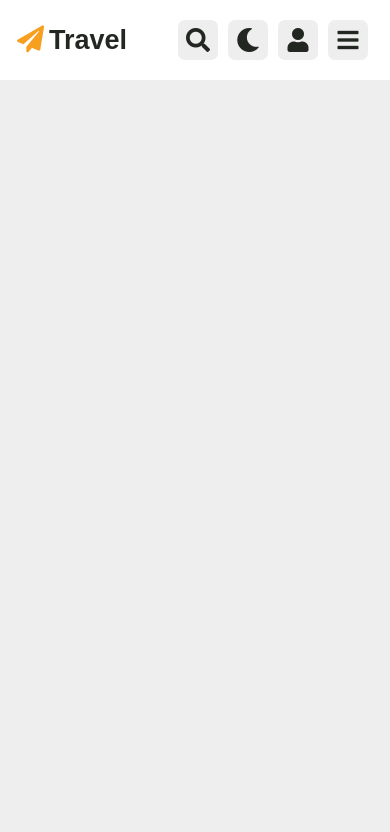
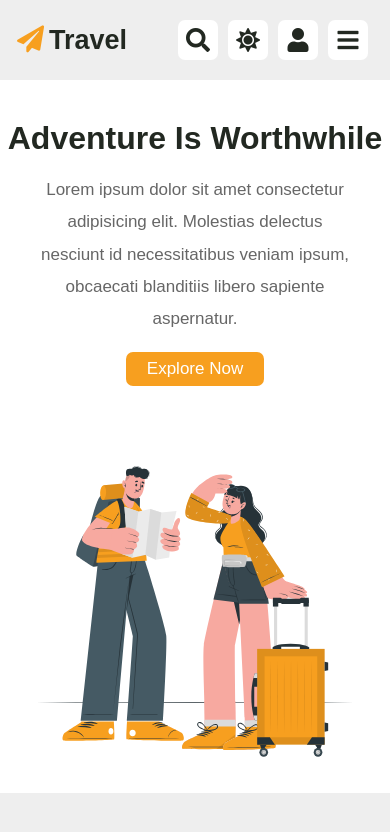
Before and after one commit to YousefDan/tour-travel-pro, a React (Create React App) app: page / in a window 390 px wide. Shown: the top 832 px of the page. Built offline with nearby package versions, Linux system fonts and the light colour scheme.

Commit message:
Intro component added

```diff
--- a/src/App.js
+++ b/src/App.js
@@ -2,12 +2,14 @@ import { useContext } from "react";
 import Header from "./components/header/Header";
 import TravelContext from "./context/context";
 import "./app.scss"
+import Intro from "./components/intro/Intro";
 
 
 const App = () => {
  const {darkMode} = useContext(TravelContext)
   return ( <section className={darkMode && "active"}>
     <Header />
+    <Intro />
   </section> );
 }
 
--- a/src/components/header/Header.jsx
+++ b/src/components/header/Header.jsx
@@ -30,7 +30,7 @@ const Header = () => {
           <i className="fas fa-search"></i>
         </div>
         <div onClick={() => setDarkMode(!darkMode)} className="icon">
-          <i className="fas fa-moon"></i>
+          <i className={darkMode ? "fas fa-moon" : "fas fa-sun"}></i>
         </div>
         <div onClick={toggleLoginFormHandler} className="icon">
           <i className="fas fa-user"></i>
--- a/src/components/header/header.scss
+++ b/src/components/header/header.scss
@@ -5,7 +5,7 @@
   top: 0;
   right: 0;
   left: 0;
-  background: var(--bg-color-2);
+  background: var(--bg-color-1);
   color: var(--text-color-2);
   display: flex;
   align-items: center;
@@ -23,7 +23,7 @@
   .search-box {
     height: 50px;
     width: 50%;
-    background: var(--bg-color-1);
+    background: var(--bg-color-2);
     border-radius: 7px;
     overflow: hidden;
     input {
@@ -47,7 +47,7 @@
     display: flex;
     align-items: center;
     .icon {
-      background: var(--bg-color-1);
+      background: var(--bg-color-2);
       width: 40px;
       height: 40px;
       border-radius: 7px;
@@ -73,7 +73,7 @@
     top: 90px;
     right: 40px;
     width: 240px;
-    background: var(--bg-color-2);
+    background: var(--bg-color-1);
     padding: 5px 15px;
     border-radius: 7px;
     transform: scale(0);
@@ -90,7 +90,7 @@
       font-weight: 500;
       &:hover {
         color: var(--orange-color);
-        background: var(--bg-color-1);
+        background: var(--bg-color-2);
         padding-left: 20px;
       }
     }
@@ -107,7 +107,7 @@
       left: 0;
       margin: auto;
       width: 90%;
-      background: var(--bg-color-2);
+      background: var(--bg-color-1);
     }
     .icons-wrapper {
       .icon.search-icon {
--- a/src/components/header/login-form.scss
+++ b/src/components/header/login-form.scss
@@ -3,7 +3,7 @@
   position: absolute;
   top: 90px;
   right: 40px;
-  background: var(--bg-color-2);
+  background: var(--bg-color-1);
   padding: 15px;
   border-radius: 7px;
   transform: scale(0);
@@ -20,7 +20,7 @@
       width: 100%;
       height: 40px;
       border: none;
-      background: var(--bg-color-1);
+      background: var(--bg-color-2);
       color: var(--text-color-1);
       border-radius: 7px;
       padding: 5px 10px;
--- /dev/null
+++ b/src/components/intro/Intro.jsx
@@ -0,0 +1,22 @@
+import "./intro.scss";
+
+const Intro = () => {
+  return (
+    <section className="intro">
+      <div className="img-intro">
+        <img src="/images/home-img.svg" alt="" />
+      </div>
+      <div className="content-intro">
+        <h1>Adventure Is Worthwhile</h1>
+        <p>
+          Lorem ipsum dolor sit amet consectetur adipisicing elit. Molestias
+          delectus nesciunt id necessitatibus veniam ipsum, obcaecati blanditiis
+          libero sapiente aspernatur.
+        </p>
+        <div className="btn">Explore Now</div>
+      </div>
+    </section>
+  );
+};
+
+export default Intro;
--- /dev/null
+++ b/src/components/intro/intro.scss
@@ -0,0 +1,63 @@
+.intro {
+  padding-top: 80px;
+  height: 100vh;
+  width: 100%;
+  display: flex;
+  align-items: center;
+  justify-content: space-between;
+  flex-wrap: wrap;
+  background: var(--bg-color-2);
+  color: var(--text-color-1);
+  .img-intro {
+    flex: 5;
+    padding: 7px;
+    padding-top: 40px;
+    height: 500px;
+    img {
+      width: 100%;
+      object-fit: cover;
+      height: 100%;
+    }
+  }
+  .content-intro {
+    flex: 7;
+    h1 {
+      color: var(--text-color-2);
+      font-size: 42px;
+    }
+    p {
+      width: 70%;
+      text-align: center;
+      font-size: 17px;
+      margin: 17px 0;
+      line-height: 1.9;
+    }
+  }
+}
+@media (max-width: 991px) {
+  .intro {
+    height: auto;
+    flex-direction: column-reverse;
+    .img-intro {
+      width: 100%;
+      padding-top: 10px;
+      margin-top: 10px;
+    }
+    .content-intro {
+      width: 100%;
+      display: flex;
+      justify-content: center;
+      align-items: center;
+      flex-direction: column;
+      margin-top: 40px;
+      h1 {
+        text-align: center;
+        font-size: 32px;
+        padding: 0 7px;
+      }
+      p {
+        width: 80%;
+      }
+    }
+  }
+}
--- a/src/index.css
+++ b/src/index.css
@@ -51,6 +51,7 @@ body {
   font-weight: 500;
   font-size: 17px;
   text-align: center;
+  width: max-content;
 }
 .btn:hover {
   letter-spacing: 2px;
```
